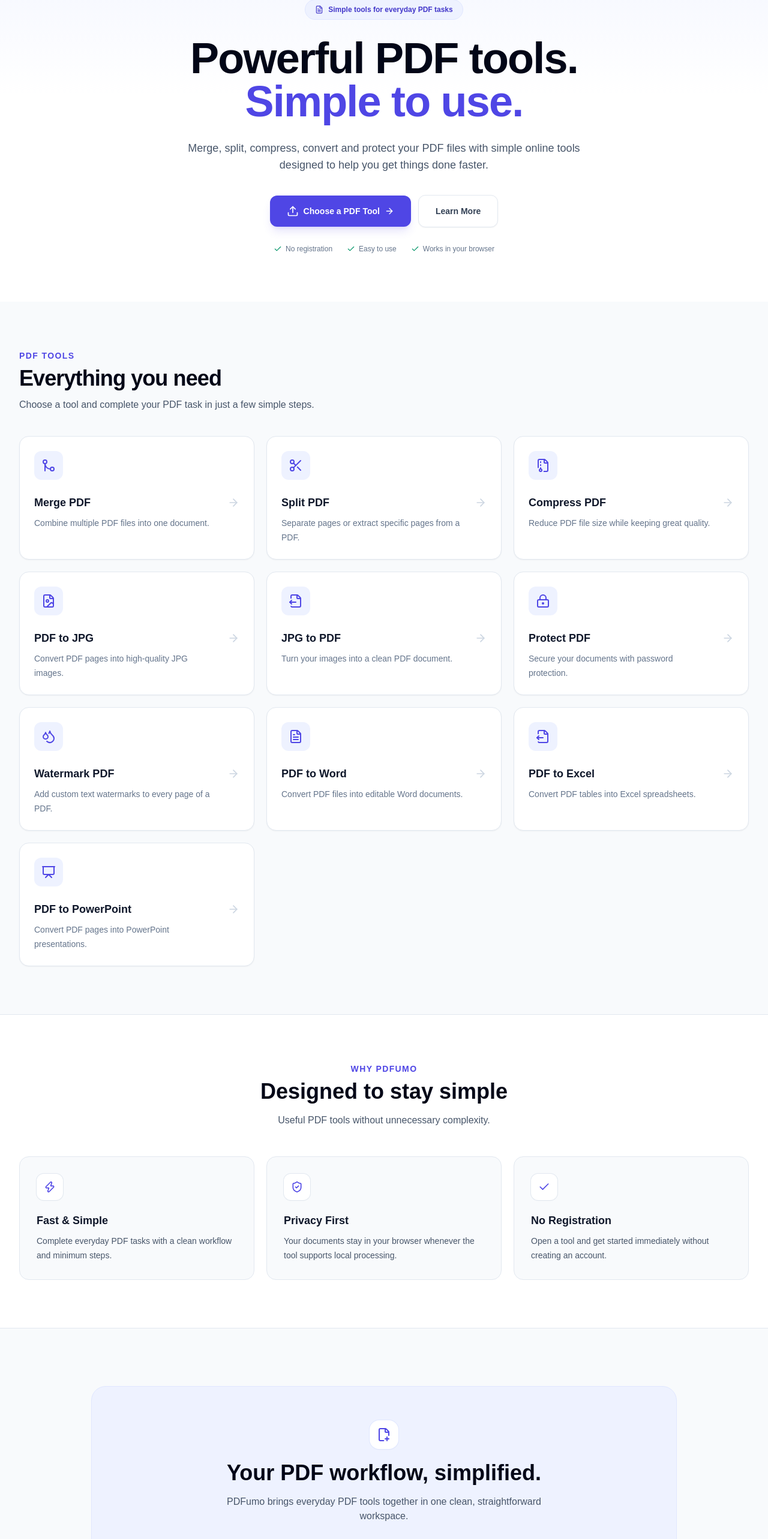
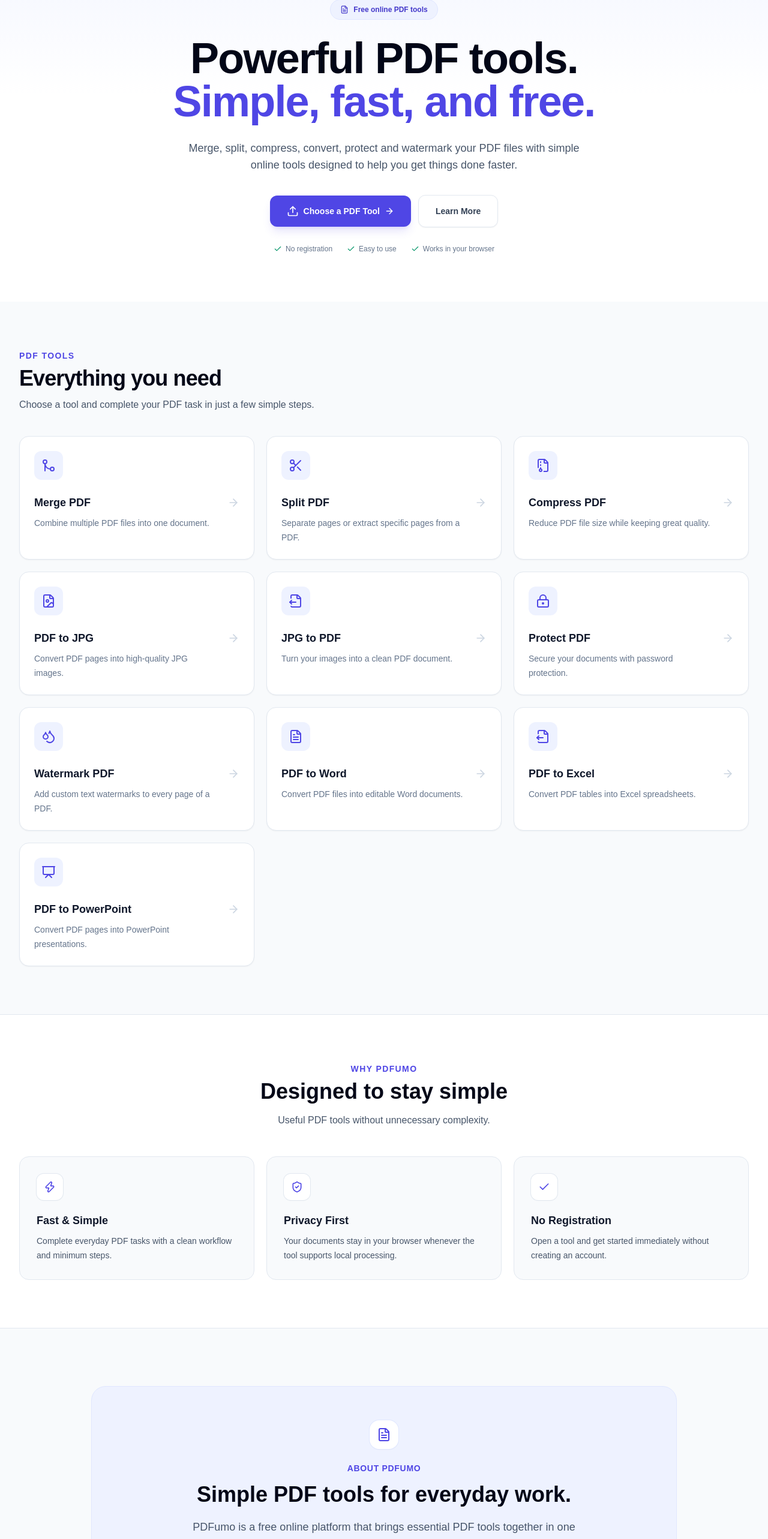
Before and after one commit to chinwy999/pdfumo, a Next.js app: page / in a window 1280 px wide. Shown: the part 194-2760 px from the top of the page at 60% size. Built offline with nearby package versions, Linux system fonts and the light colour scheme.

Commit message:
Improve homepage hero and about section

```diff
--- a/app/page.tsx
+++ b/app/page.tsx
@@ -214,17 +214,17 @@
         <div className="relative mx-auto max-w-5xl px-4 pb-20 pt-20 text-center sm:px-6 sm:pt-28 lg:px-8 lg:pt-32">
           <div className="mx-auto mb-7 inline-flex items-center gap-2 rounded-full border border-indigo-100 bg-indigo-50 px-4 py-2 text-xs font-bold text-indigo-700">
             <FileText className="h-3.5 w-3.5" />
-            Simple tools for everyday PDF tasks
+            Free online PDF tools
           </div>
 
           <h1 className="text-5xl font-black tracking-tight text-slate-950 sm:text-6xl lg:text-7xl">
             Powerful PDF tools.
             <br />
-            <span className="text-indigo-600">Simple to use.</span>
+            <span className="text-indigo-600">Simple, fast, and free.</span>
           </h1>
 
           <p className="mx-auto mt-7 max-w-2xl text-base leading-7 text-slate-600 sm:text-lg">
-            Merge, split, compress, convert and protect your PDF files with
+            Merge, split, compress, convert, protect and watermark your PDF files with
             simple online tools designed to help you get things done faster.
           </p>
 
@@ -367,24 +367,49 @@
         </div>
       </section>
 
-      {/* CTA */}
+      {/* About */}
       <section
         id="about"
         className="mx-auto max-w-5xl px-4 py-24 text-center sm:px-6"
       >
         <div className="rounded-3xl border border-indigo-100 bg-indigo-50 p-8 sm:p-14">
           <div className="mx-auto mb-5 flex h-12 w-12 items-center justify-center rounded-2xl bg-white text-indigo-600 shadow-sm ring-1 ring-indigo-100">
-            <FilePlus2 className="h-6 w-6" />
+            <FileText className="h-6 w-6" />
           </div>
 
-          <h2 className="text-3xl font-black text-slate-950 sm:text-4xl">
-            Your PDF workflow, simplified.
+          <span className="text-sm font-bold uppercase tracking-wider text-indigo-600">
+            About PDFumo
+          </span>
+
+          <h2 className="mt-3 text-3xl font-black text-slate-950 sm:text-4xl">
+            Simple PDF tools for everyday work.
           </h2>
 
-          <p className="mx-auto mt-4 max-w-xl text-slate-600">
-            PDFumo brings everyday PDF tools together in one clean,
-            straightforward workspace.
+          <p className="mx-auto mt-5 max-w-2xl text-base leading-7 text-slate-600 sm:text-lg">
+            PDFumo is a free online platform that brings essential PDF tools
+            together in one simple and easy-to-use place.
           </p>
+
+          <p className="mx-auto mt-4 max-w-2xl text-base leading-7 text-slate-600">
+            Compress, merge, split, convert, protect, and watermark PDF files
+            without unnecessary steps or account registration. Our goal is to
+            make common PDF tasks faster, clearer, and more accessible.
+          </p>
+
+          <div className="mt-8 flex flex-wrap justify-center gap-3 text-sm font-semibold text-slate-700">
+            <span className="rounded-full bg-white px-4 py-2 shadow-sm">
+              Free to use
+            </span>
+            <span className="rounded-full bg-white px-4 py-2 shadow-sm">
+              No registration
+            </span>
+            <span className="rounded-full bg-white px-4 py-2 shadow-sm">
+              Simple workflow
+            </span>
+            <span className="rounded-full bg-white px-4 py-2 shadow-sm">
+              Privacy focused
+            </span>
+          </div>
 
           <a
             href="#tools"
```
